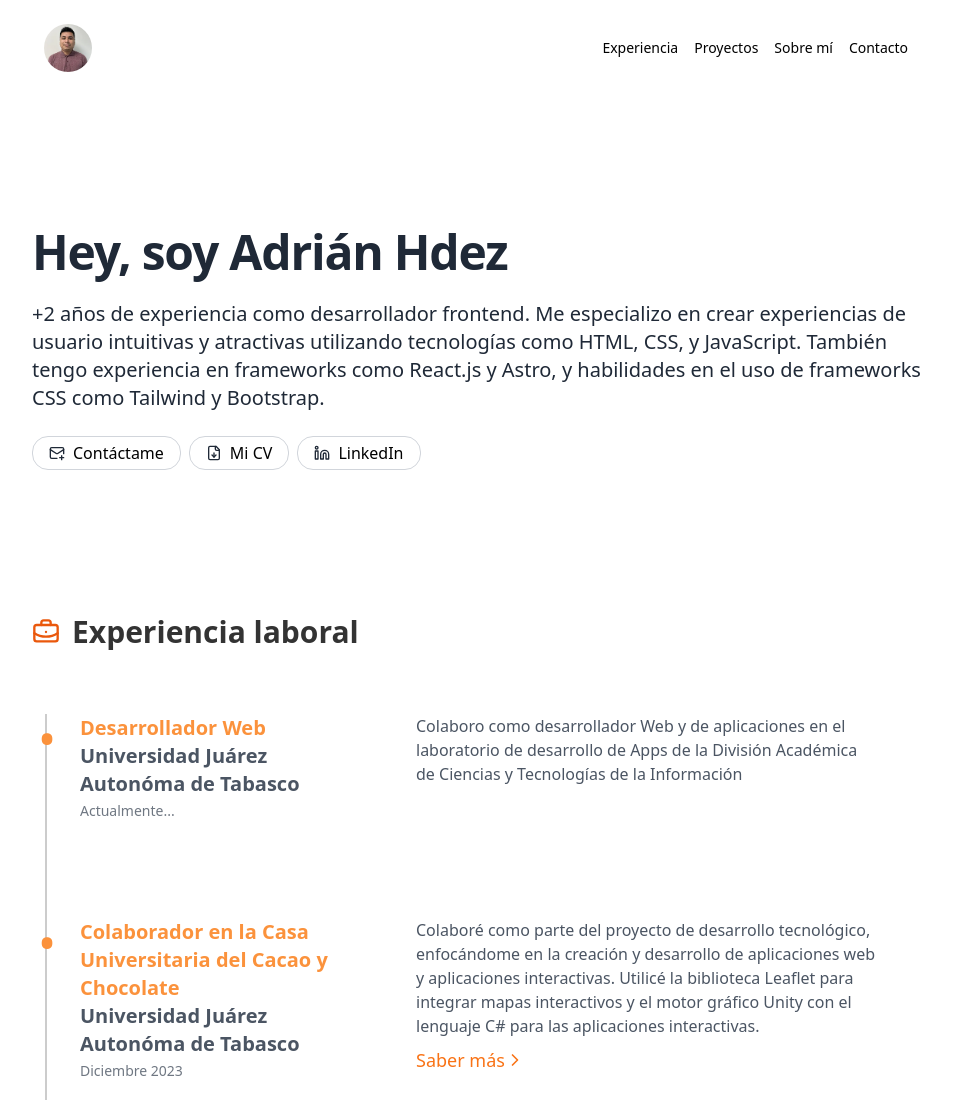
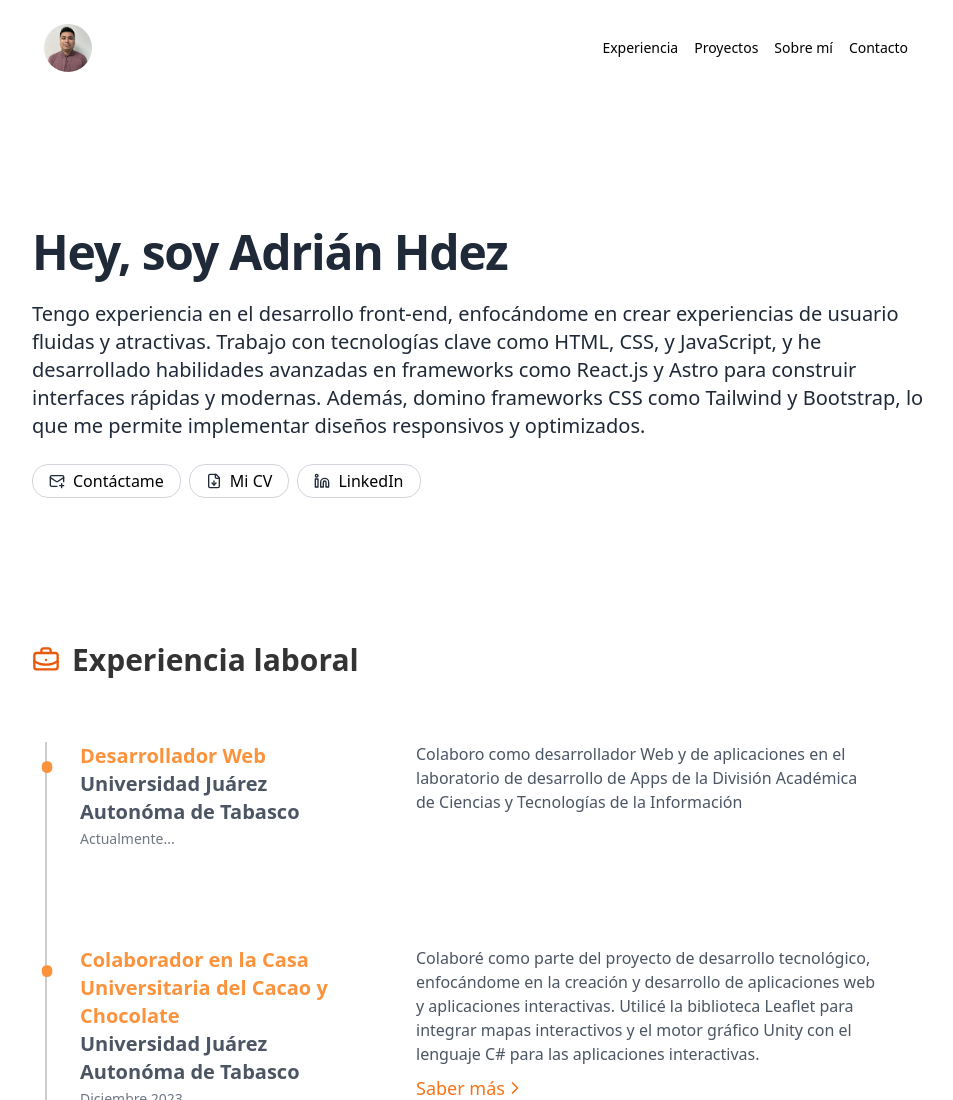
Before and after one commit to adrianhdez2/portfolio, an Astro site: page / in a window 1280 px wide. Shown: the top 1100 px of the page, without its empty margins (160-1113 px from the left). Built offline with nearby package versions, Linux system fonts and the light colour scheme; Astro itself is replaced by a stand-in of ours.

Commit message:
new description

```diff
--- a/src/components/Hero.astro
+++ b/src/components/Hero.astro
@@ -15,11 +15,13 @@ import { HREF } from "../constans/index";
         Hey, soy Adrián Hdez
     </h1>
     <p class="mt-6 text-xl text-gray-800 dark:text-gray-300">
-        +2 años de experiencia como desarrollador frontend. Me especializo en
-        crear experiencias de usuario intuitivas y atractivas utilizando
-        tecnologías como HTML, CSS, y JavaScript. También tengo experiencia en
-        frameworks como React.js y Astro, y habilidades en el uso de frameworks
-        CSS como Tailwind y Bootstrap.
+        Tengo experiencia en el desarrollo front-end, enfocándome en crear
+        experiencias de usuario fluidas y atractivas. Trabajo con tecnologías
+        clave como HTML, CSS, y JavaScript, y he desarrollado habilidades
+        avanzadas en frameworks como React.js y Astro para construir interfaces
+        rápidas y modernas. Además, domino frameworks CSS como Tailwind y
+        Bootstrap, lo que me permite implementar diseños responsivos y
+        optimizados.
     </p>
     <nav
         class="w-full mt-6 flex flex-row flex-wrap justify-start items-start gap-2"
```
